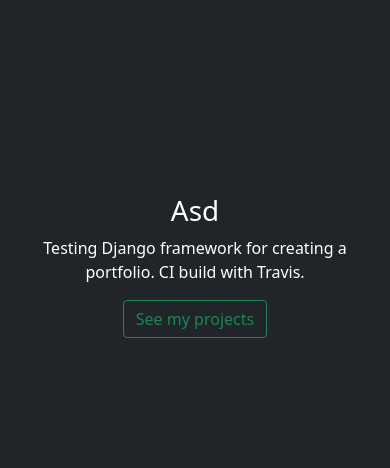
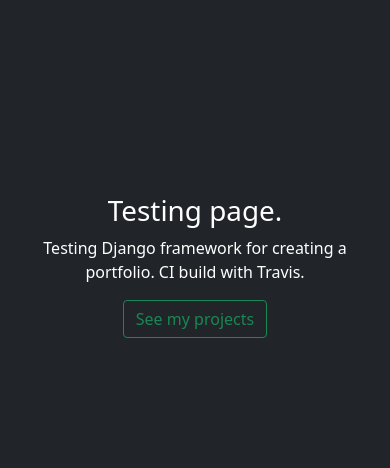
Before and after one commit to Heikura/portfolio, a Django app: page / in a window 390 px wide. Shown: the part 162-630 px from the top of the page. Run offline with Django 3.2, Linux system fonts and the light colour scheme; some libraries are stand-ins or nearby versions.

Commit message:
Test for mobile.

```diff
--- a/homepage/templates/homepage/index.html
+++ b/homepage/templates/homepage/index.html
@@ -2,7 +2,7 @@
 
 <html lang="en">
   <head>
-    <meta charset="UTF-8">
+    <meta charset="UTF-8" content="width-device-width", "initial-scale=1">
     <title>Portfolio</title>
     {% load static %}
     <link rel="stylesheet" href="{% static 'css/bootstrap.min.css' %}">
@@ -24,7 +24,7 @@
     </header>
 
     <main class="main-view">
-      <h1>Asd</h1>
+      <h1>Testing page.</h1>
       <p class="front-text"> Testing Django framework for creating a portfolio. CI build with Travis.</p>
       <p class="front-text">
         <a href="/projects"<button type="button" class="btn btn-outline-success">See my projects</button> </a>
```
